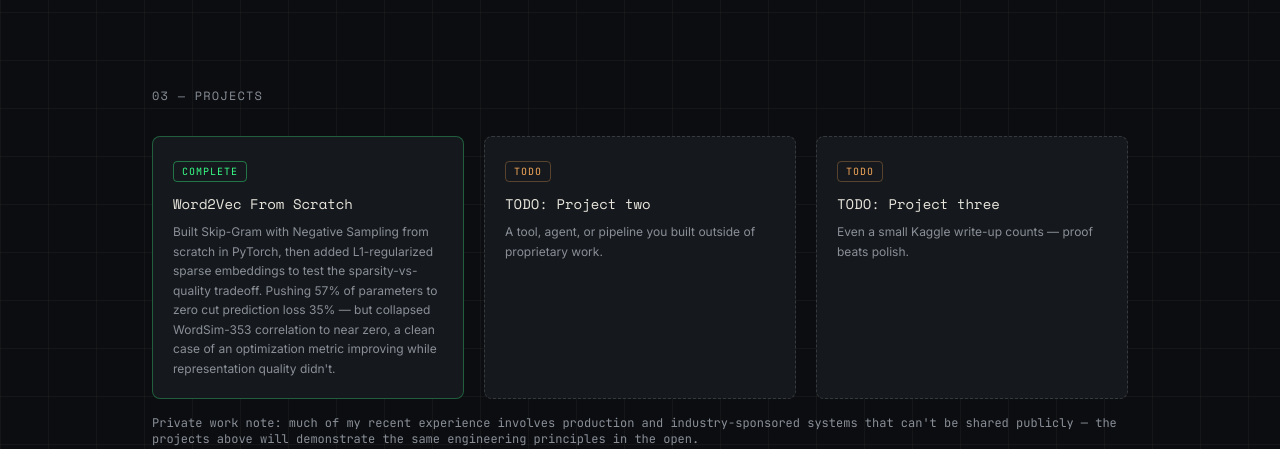
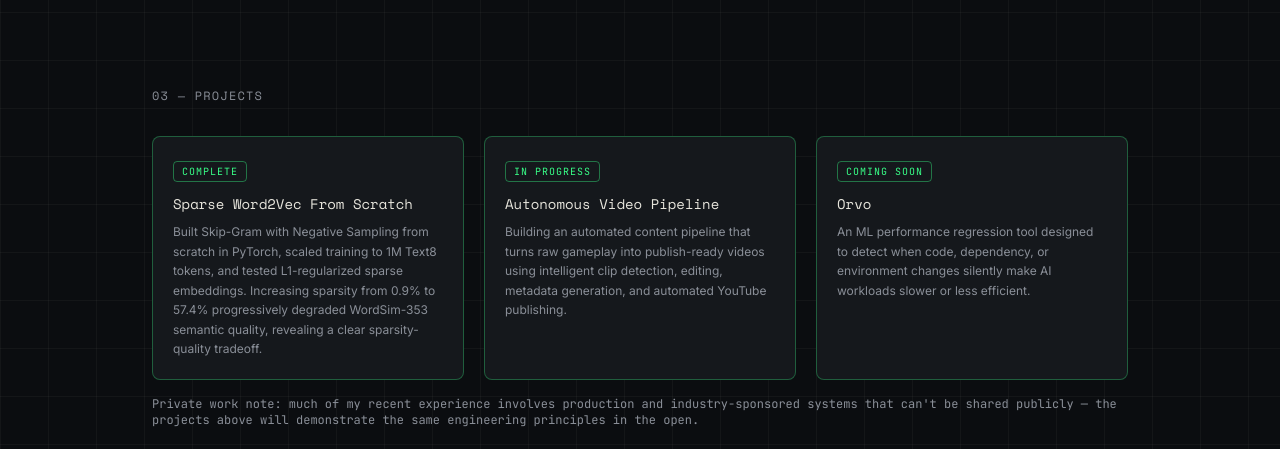
Before and after one commit to e-kemeny/portfolio, a React (Vite) app: page / in a window 1280 px wide. Shown: the part 1380-1829 px from the top of the page. Built offline with nearby package versions, Linux system fonts and the light colour scheme; no server answers.

Commit message:
fixed lost projects

```diff
--- a/src/pages/Dev.jsx
+++ b/src/pages/Dev.jsx
@@ -61,13 +61,25 @@ const EXPERIENCE = [
 
 const PROJECTS = [
   {
-    title: "Word2Vec From Scratch",
-    blurb: "Built Skip-Gram with Negative Sampling from scratch in PyTorch, then added L1-regularized sparse embeddings to test the sparsity-vs-quality tradeoff. Pushing 57% of parameters to zero cut prediction loss 35% — but collapsed WordSim-353 correlation to near zero, a clean case of an optimization metric improving while representation quality didn't.",
+    title: "Sparse Word2Vec From Scratch",
+    blurb:
+      "Built Skip-Gram with Negative Sampling from scratch in PyTorch, scaled training to 1M Text8 tokens, and tested L1-regularized sparse embeddings. Increasing sparsity from 0.9% to 57.4% progressively degraded WordSim-353 semantic quality, revealing a clear sparsity-quality tradeoff.",
     tag: "COMPLETE",
-    link: "https://github.com/e-kemeny/personal-ai-engineering",
+    link: "https://github.com/e-kemeny/personal-ai-engineering/tree/main/word2vec",
   },
-  { title: "TODO: Project two", blurb: "A tool, agent, or pipeline you built outside of proprietary work.", tag: "TODO" },
-  { title: "TODO: Project three", blurb: "Even a small Kaggle write-up counts — proof beats polish.", tag: "TODO" },
+  {
+    title: "Autonomous Video Pipeline",
+    blurb:
+      "Building an automated content pipeline that turns raw gameplay into publish-ready videos using intelligent clip detection, editing, metadata generation, and automated YouTube publishing.",
+    tag: "IN PROGRESS",
+    link: "https://github.com/e-kemeny/automated-content-pipeline",
+  },
+  {
+    title: "Orvo",
+    blurb:
+      "An ML performance regression tool designed to detect when code, dependency, or environment changes silently make AI workloads slower or less efficient.",
+    tag: "COMING SOON",
+  },
 ];
 
 export default function Dev() {
```
